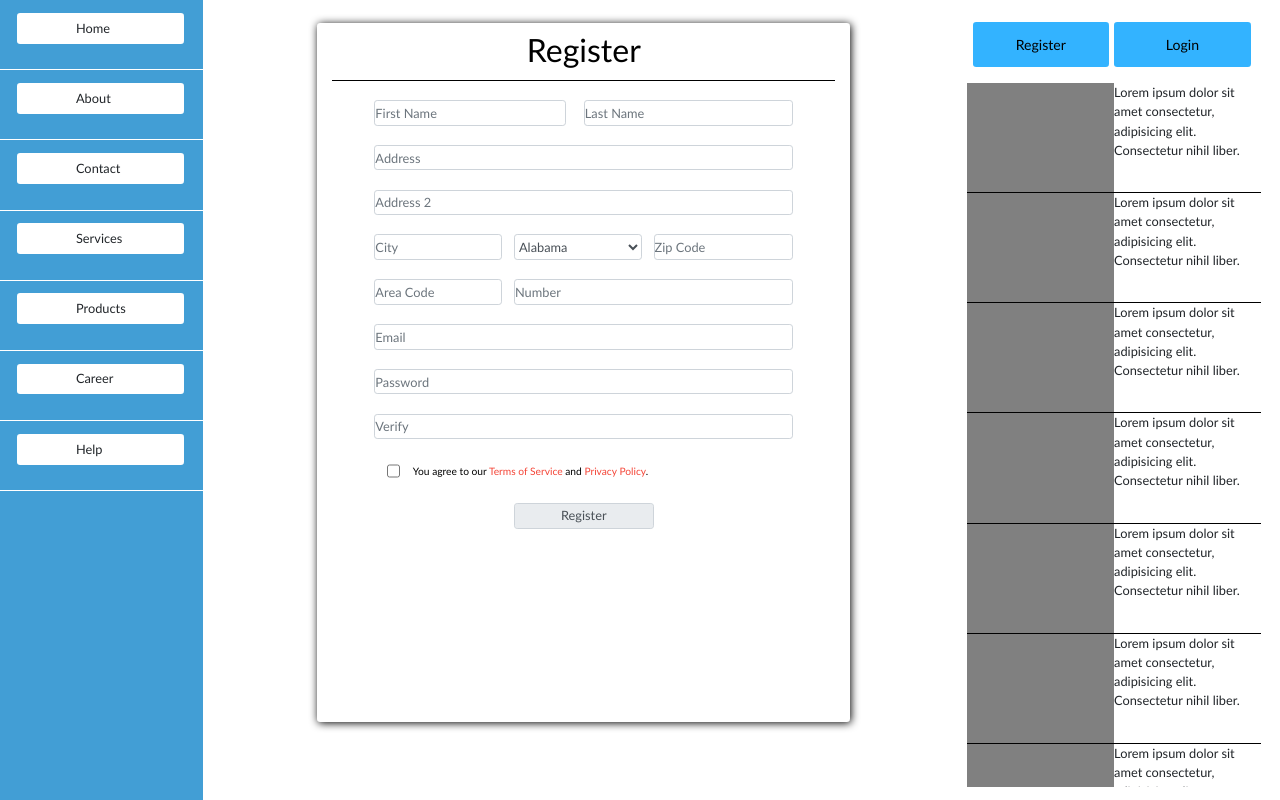
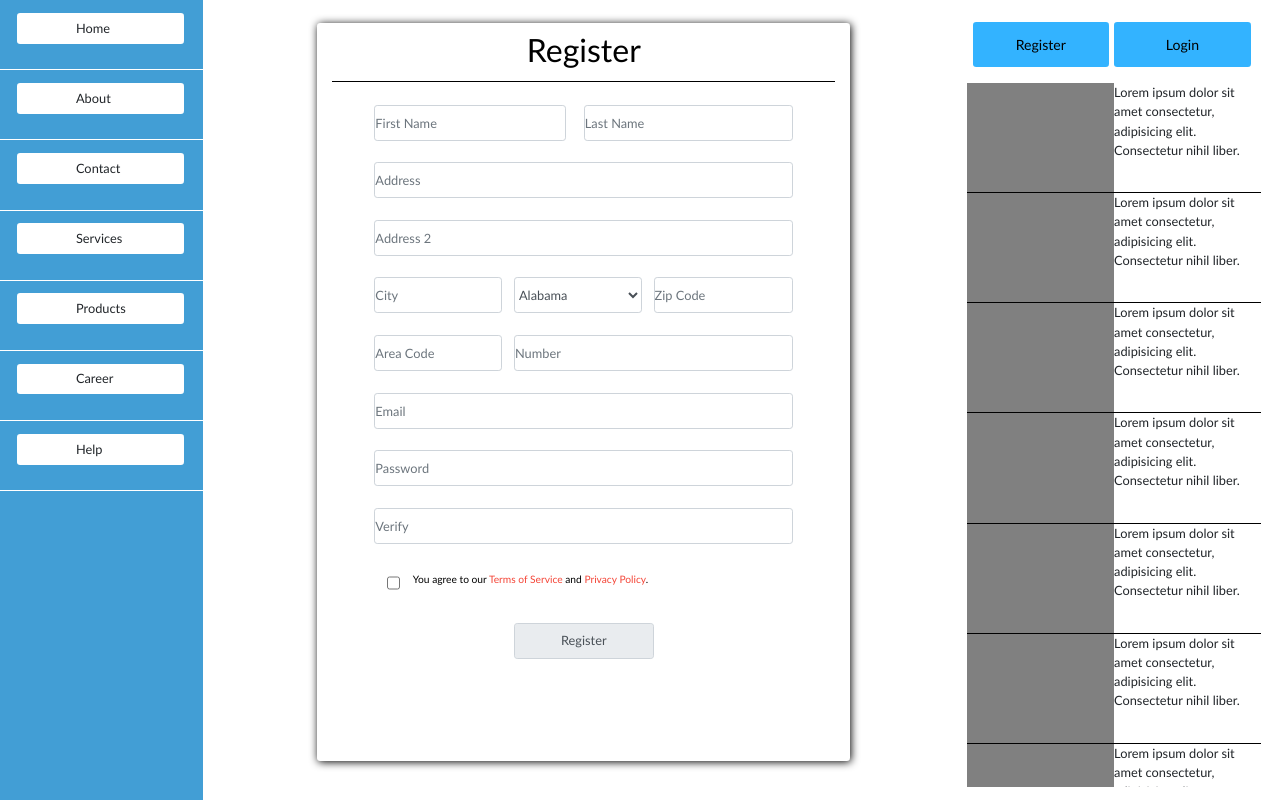
Before and after one commit to iVictor-Git/capstone-front, a React (Create React App) app: page / in a window 1280 px wide. Built offline with nearby package versions, Linux system fonts and the light colour scheme.

Commit message:
create load user handler after submission and small aesthetic changes

```diff
--- a/src/App.js
+++ b/src/App.js
@@ -8,7 +8,11 @@ class App extends Component {
   constructor(props) {
     super(props);
     this.state = {
-      googApiKey: '',
+      user: {
+        id: '',
+        name: '',
+      },
+      api_keys: {},
     }
     // fetch(`http://localhost:3000/`, {
     //   method: 'post',
@@ -27,17 +31,30 @@ class App extends Component {
     //   })
   }
 
+  loadUser = (user) => {
+    this.setState({
+      user: {
+        id: user.id,
+        name: `${user.firstname} ${user.lastname}`
+      }
+    })
+    // console.log(`User loaded: ${this.state.user.name}`)
+  }
+
   render() {
     return (
       <div className='app-container container-fluid'>
         <div className='row'>
           <NavBar />
-          <Body googleApiKey={this.state.googApiKey} />
+          <Body
+            onSignIn={this.loadUser}
+            user={this.state.user}
+            apis={this.state.googApiKey} />
           <SideBar />
         </div>
         <script
-        src="https://maps.googleapis.com/maps/api/js?key=YOUR_API_KEY&libraries=places&callback=initAutocomplete"
-        async></script>
+          src="https://maps.googleapis.com/maps/api/js?key=YOUR_API_KEY&libraries=places&callback=initAutocomplete"
+          async></script>
       </div>
     );
   }
--- a/src/components/Body/Body.js
+++ b/src/components/Body/Body.js
@@ -16,12 +16,16 @@ class Body extends Component {
 
     }
 
+    handleSignIn = (user) => {
+        this.props.onSignIn(user)
+    }
+
     render() {
-        const { onElementClick } = this.props;
+        const {handleSignIn } = this;
         return (
-            <div onMouseEnter={onElementClick} className='body-container col-7'>
+            <div className='body-container col-7'>
                 {/* <Home /> */}
-                <Register />
+                <Register onSignIn={handleSignIn} />
             </div>
         )
     }
--- a/src/components/Register/Register.css
+++ b/src/components/Register/Register.css
@@ -6,7 +6,7 @@
 }
 
 .register-inner-container {
-    height: 90%;
+    height: 95%;
     width: 70%;
     /* border: 1px solid black; */
     margin: 0 auto;
@@ -26,17 +26,17 @@
 }
 
 .register-title {
-    margin-bottom: 1vw;
-    padding-top: .6vw;
-    padding-bottom: .35vw;
-    border-bottom: .15vw solid black;
+    margin-bottom: 2vh;
+    padding-top: 1vh;
+    padding-bottom: .7vh;
+    border-bottom: 1px solid black;
     text-align: center;
 }
 
 .component-input-form-container {
     display: flex;
     margin: 0 auto;
-    height: 3.5vw;
+    height: 7.2vh;
 }
 
 .component-input-form-container div .col-2 {
@@ -74,9 +74,9 @@ div.form-group div.text-danger,
 
 .component-input-form-container .form-group .form-control,
 .component-input-form-container .form-group select.form-control {
-    height: 2vw;
+    height: 4.5vh;
 }
 
 .tos-container label {
-    margin-top: .45vw;
+    margin-top: .8vh;
 }
--- a/src/components/Register/Register.js
+++ b/src/components/Register/Register.js
@@ -30,18 +30,21 @@ class Register extends Component {
             errors: errorsInitialState,
             isValidForm: false,
         }
+    }
 
-
-    }
+    // set errors
     setError = (errors, name, error) => {
         errors[name].isNotValid = true;
         errors[name].message = `${errors[name].field} ${error}`;
     }
+
+    //reset errors
     resetError = (errors, name) => {
         errors[name].isNotValid = false;
         errors[name].message = ``;
     }
 
+    //validate form
     validateForm = () => {
         let isValid = true;
         for (const key in this.state.errors) {
@@ -54,6 +57,7 @@ class Register extends Component {
         });
     }
 
+    // validate email using validator lib
     validateEmail = (errors, name) => {
 
         // console.log(validator.isEmail(this.state[name]));
@@ -64,7 +68,7 @@ class Register extends Component {
         }
     }
 
-
+    // validate password
     validatePassword = (errors, name) => {
         let fieldLength = this.state[name].length;
         if (fieldLength < 8) {
@@ -92,13 +96,7 @@ class Register extends Component {
     handleDataValidation = (name) => {
         const errors = errorsInitialState;
 
-        // pass in name of input
-        // check the key for:
-        // 1. being empty
-        // 2. appropriate length
         if (name === 'address2') return;
-        // checks for empty
-        // check password for appropriate length of 8
         if (name === 'password' || name === 'verify' || name === 'email') {
             if (name === 'password' || name === 'verify') {
                 this.validatePassword(errors, name);
@@ -136,10 +134,14 @@ class Register extends Component {
 
     }
 
+    handleSignIn = (user) => {
+        this.props.onSignIn(user);
+    }
+
     handleSubmit = (event) => {
         event.preventDefault();
         if (this.state.isValidForm && this.state.agree) {
-            const user = {
+            let user = {
                 first: this.state.first,
                 last: this.state.last,
                 address: this.state.address,
@@ -160,7 +162,9 @@ class Register extends Component {
                 body: JSON.stringify(user),
             })
                 .then(response => response.json())
-                .then(response => console.log(response))
+                .then(user => {
+                    this.props.onSignIn(user)
+                })
                 .catch(err => console.log('something went wrong sending to server'));
         }
         else {
```
